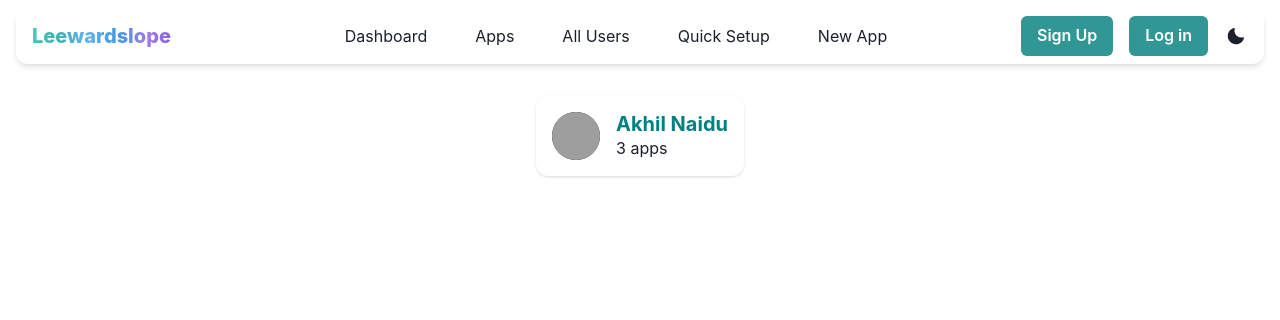
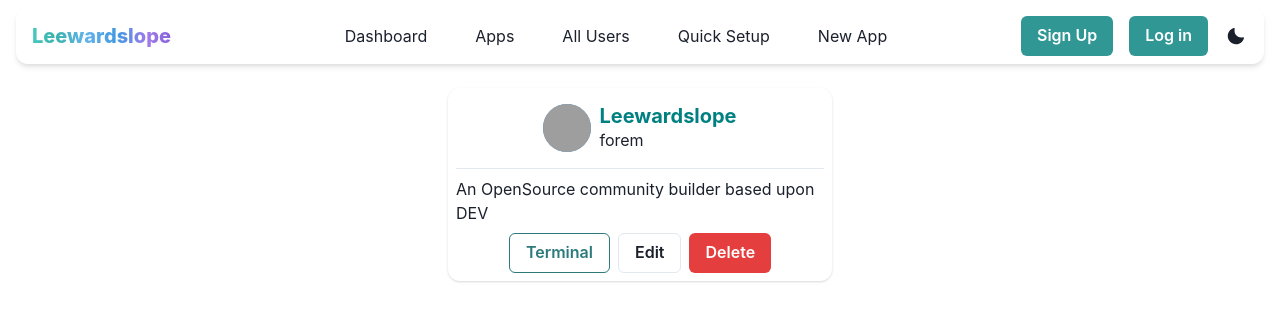
Before and after one commit to leewardslope/t2d-ui, a React (Create React App) app in the folder client/: page /u1/apps in a window 1280 px wide. Before the commit this address led to /. Shown: the top 320 px of the page. Built offline with nearby package versions, Linux system fonts and the light colour scheme; grey boxes are pictures that could not be loaded.

Commit message:
Added App Items and App Lists

```diff
--- a/client/src/App.js
+++ b/client/src/App.js
@@ -21,6 +21,8 @@ import MainNavigation from './shared/components/Navigation/MainNavigation';
 
 import Users from './user/pages/Users';
 import NewApp from './app/pages/NewApp';
+import UserApps from './app/pages/UserApps';
+import SignIn from './shared/components/UIElements/Modals/SignIn';
 
 function App() {
   return (
@@ -44,6 +46,12 @@ function App() {
           <Route path="/app/new" exact>
             <NewApp />
           </Route>
+          <Route path="/:userId/apps" exact>
+            <UserApps />
+          </Route>
+          <Route path="/auth" exact>
+            <SignIn />
+          </Route>
           <Redirect to="/" />
         </Switch>
       </Router>
--- /dev/null
+++ b/client/src/app/components/AppItem.js
@@ -0,0 +1,70 @@
+import React from 'react';
+import {
+  Avatar,
+  Heading,
+  Text,
+  Box,
+  Flex,
+  VStack,
+  HStack,
+  StackDivider,
+  Button,
+} from '@chakra-ui/react';
+import { Link } from 'react-router-dom';
+
+const AppItem = props => {
+  const deleteHandle = () => {
+    // Should make user to confirm things.
+    console.log('pressed on delete');
+  };
+
+  return (
+    <Flex m="2" justifyContent="center">
+      <VStack
+        divider={<StackDivider borderColor="grey.100" />}
+        borderColor="grey.100"
+        borderRadius="xl"
+        mx="4"
+        my="2"
+        p="2"
+        // w="100%"
+        maxW={{ base: '90vw', sm: '80vw', lg: '50vw', xl: '30vw' }}
+        boxShadow="base"
+        _hover={{
+          boxShadow: 'md',
+          borderRadius: 'xl',
+          borderColor: 'grey.800',
+        }}
+      >
+        <HStack p="2">
+          <Box>
+            <Avatar name={props.name} src={props.image} />
+          </Box>
+
+          <Box>
+            <Heading size="md" color="teal">
+              {props.title}
+            </Heading>
+            <Text fontSize="md">{props.name}</Text>
+          </Box>
+        </HStack>
+        <VStack>
+          <Text fontSize="md">{props.description}</Text>
+          <HStack>
+            <Button colorScheme="teal" variant="outline">
+              Terminal
+            </Button>
+            <Link to={`/apps/${props.id}`}>
+              <Button variant="outline">Edit</Button>
+            </Link>
+            <Button colorScheme="red" variant="solid" onClick={deleteHandle}>
+              Delete
+            </Button>
+          </HStack>
+        </VStack>
+      </VStack>
+    </Flex>
+  );
+};
+
+export default AppItem;
--- /dev/null
+++ b/client/src/app/components/AppList.js
@@ -0,0 +1,34 @@
+// Dummy data
+import React from 'react';
+import InfoCard from '../../shared/components/UIElements/InfoCard';
+import { Button } from '@chakra-ui/react';
+import AppItem from './AppItem';
+
+const AppList = props => {
+  if (props.items.length === 0) {
+    const anotherItem = <Button>Create New App</Button>;
+    return (
+      <>
+        <InfoCard message="No Apps" anotherItem={anotherItem} />
+      </>
+    );
+  }
+
+  return (
+    <ul>
+      {props.items.map(app => (
+        <AppItem
+          key={app.id}
+          id={app.id}
+          image={app.image}
+          name={app.name}
+          title={app.title}
+          description={app.description}
+          creatorId={app.creator}
+        />
+      ))}
+    </ul>
+  );
+};
+
+export default AppList;
--- a/client/src/app/pages/NewApp.js
+++ b/client/src/app/pages/NewApp.js
@@ -1,7 +1,7 @@
 import React from 'react';
 
-function NewApp() {
-  return <div>This is where we create new App</div>;
-}
+const NewApp = () => {
+  return <div>Here come the new apps</div>;
+};
 
 export default NewApp;
--- /dev/null
+++ b/client/src/app/pages/UserApps.js
@@ -0,0 +1,32 @@
+import React from 'react';
+import PlaceList from '../components/AppList';
+import { useParams } from 'react-router-dom';
+
+const DUMMY_APPS = [
+  {
+    id: 'a1',
+    name: 'forem',
+    title: 'Leewardslope',
+    description: 'An OpenSource community builder based upon DEV',
+    creatorId: 'u1',
+    image: 'https://picsum.photos/200',
+  },
+  {
+    id: 'a2',
+    name: 'forem',
+    title: 'DEV',
+    description: 'An OpenSource community builder based upon DEV',
+    creatorId: 'u2',
+    image: 'https://picsum.photos/200',
+  },
+];
+
+const UserApps = props => {
+  // Getting the userId from the react routes: <Route path="/:userId/apps" exact> from App.js
+  const userId = useParams().userId;
+  const loadedApps = DUMMY_APPS.filter(apps => apps.creatorId === userId);
+
+  return <PlaceList items={loadedApps} />;
+};
+
+export default UserApps;
--- a/client/src/shared/components/Navigation/NavLinks.js
+++ b/client/src/shared/components/Navigation/NavLinks.js
@@ -17,12 +17,12 @@ const NavLinks = () => {
           <NavLink key={links.id} to={links.url}>
             <Box
               p="2"
+              ml="8"
               _hover={{
                 background: 'teal.500',
                 borderRadius: 'md',
                 color: 'white',
               }}
-              ml="8"
             >
               {links.name}
             </Box>
--- /dev/null
+++ b/client/src/shared/components/UIElements/InfoCard.js
@@ -0,0 +1,32 @@
+import React from 'react';
+import { VStack, Flex, Heading } from '@chakra-ui/react';
+
+const InfoCard = props => {
+  return (
+    <Flex justifyContent="center">
+      <VStack
+        mx="4"
+        my="2"
+        p="2"
+        // w="100%"
+        // maxW={{ base: '90vw', sm: '80vw', lg: '50vw', xl: '20vw' }}
+        alignItems="stretch"
+        boxShadow="base"
+        borderColor="gray.400"
+        borderRadius="xl"
+        _hover={{
+          boxShadow: 'md',
+          borderRadius: 'xl',
+          borderColor: 'grey.800',
+        }}
+      >
+        <Heading align="center" size="lg">
+          {props.message}
+        </Heading>
+        {props.anotherItem}
+      </VStack>
+    </Flex>
+  );
+};
+
+export default InfoCard;
--- /dev/null
+++ b/client/src/shared/components/UIElements/Modals/SignIn.js
@@ -0,0 +1,53 @@
+import React from 'react';
+import {
+  useDisclosure,
+  Modal,
+  ModalOverlay,
+  ModalContent,
+  ModalHeader,
+  ModalFooter,
+  ModalBody,
+  ModalCloseButton,
+  Button,
+  FormControl,
+  FormLabel,
+  Input,
+} from '@chakra-ui/react';
+
+const SignIn = () => {
+  const { isOpen, onOpen, onClose } = useDisclosure();
+
+  return (
+    <>
+      <Button onClick={onOpen}>Open Modal</Button>
+
+      <Modal isOpen={isOpen} onClose={onClose}>
+        <ModalOverlay />
+        <ModalContent>
+          <ModalHeader>Create your account</ModalHeader>
+          <ModalCloseButton />
+          <ModalBody pb={6}>
+            <FormControl>
+              <FormLabel>First name</FormLabel>
+              <Input placeholder="First name" />
+            </FormControl>
+
+            <FormControl mt={4}>
+              <FormLabel>Last name</FormLabel>
+              <Input placeholder="Last name" />
+            </FormControl>
+          </ModalBody>
+
+          <ModalFooter>
+            <Button colorScheme="blue" mr={3}>
+              Save
+            </Button>
+            <Button onClick={onClose}>Cancel</Button>
+          </ModalFooter>
+        </ModalContent>
+      </Modal>
+    </>
+  );
+};
+
+export default SignIn;
--- a/client/src/user/components/UsersList.js
+++ b/client/src/user/components/UsersList.js
@@ -1,31 +1,10 @@
 import React from 'react';
 import UserItem from './UserItem';
-import { Flex, Heading, VStack } from '@chakra-ui/react';
+import InfoCard from '../../shared/components/UIElements/InfoCard';
 
 const UsersList = props => {
   if (props.items.length === 0) {
-    return (
-      <Flex justifyContent="center">
-        <VStack
-          mx="4"
-          my="2"
-          p="2"
-          // w="100%"
-          // maxW={{ base: '90vw', sm: '80vw', lg: '50vw', xl: '20vw' }}
-          alignItems="stretch"
-          boxShadow="base"
-          borderColor="gray.400"
-          borderRadius="xl"
-          _hover={{
-            boxShadow: 'md',
-            borderRadius: 'xl',
-            borderColor: 'grey.800',
-          }}
-        >
-          <Heading size="lg">No users Found</Heading>
-        </VStack>
-      </Flex>
-    );
+    return <InfoCard message="No Users Found" />;
   }
 
   return (
--- a/client/src/user/pages/Users.js
+++ b/client/src/user/pages/Users.js
@@ -10,6 +10,12 @@ function Users() {
       image: 'https://bit.ly/dan-abramov',
       apps: 3,
     },
+    {
+      id: 'u2',
+      name: 'Naruto Uzumaki',
+      image: 'https://bit.ly/dan-abramov',
+      apps: 3,
+    },
   ];
 
   return <UserList items={USERS} />;
```
Also changed, not shown: client/src/shared/components/UIElements/ListingCards.js (added, +59 -0 lines).
